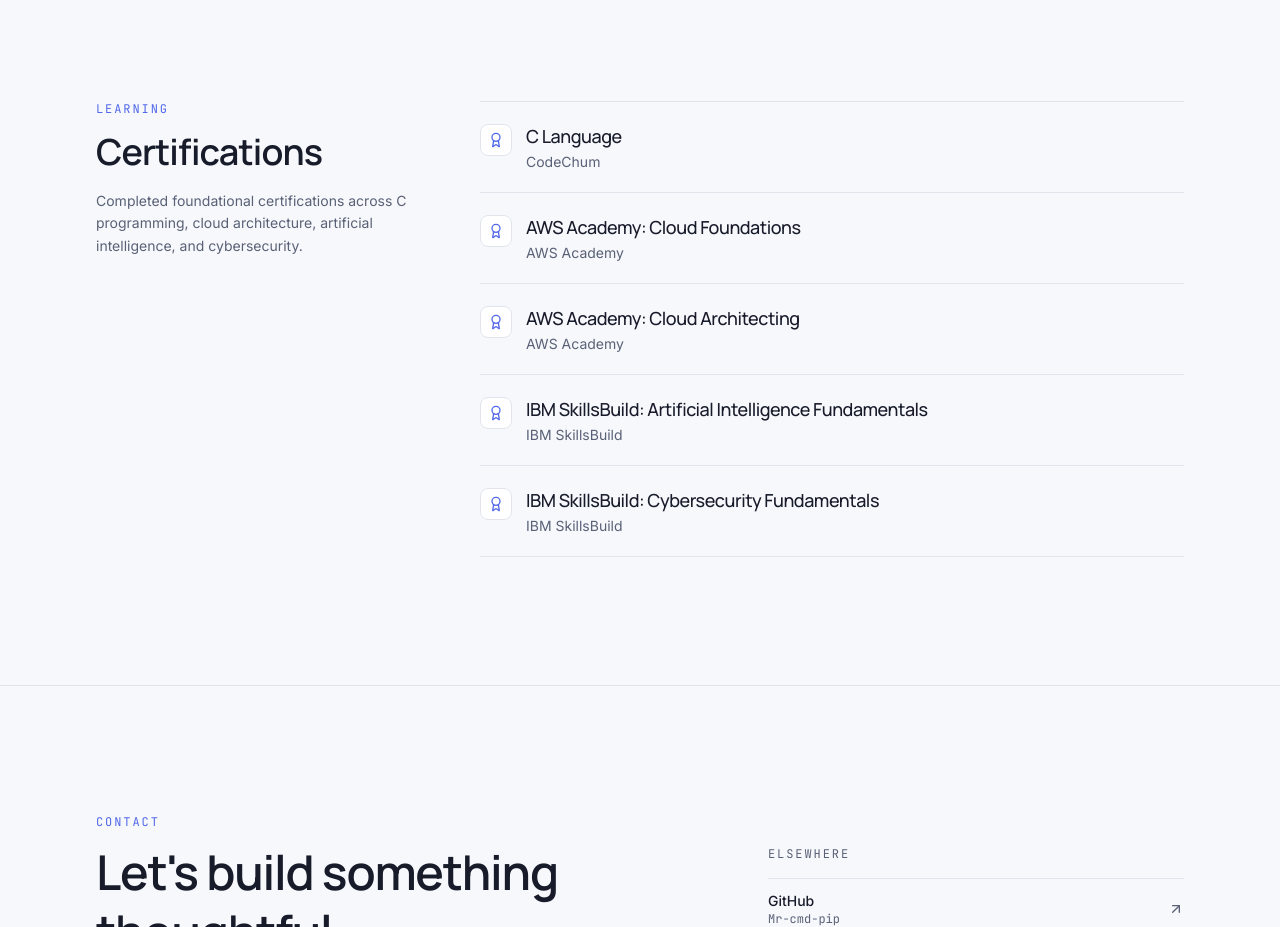
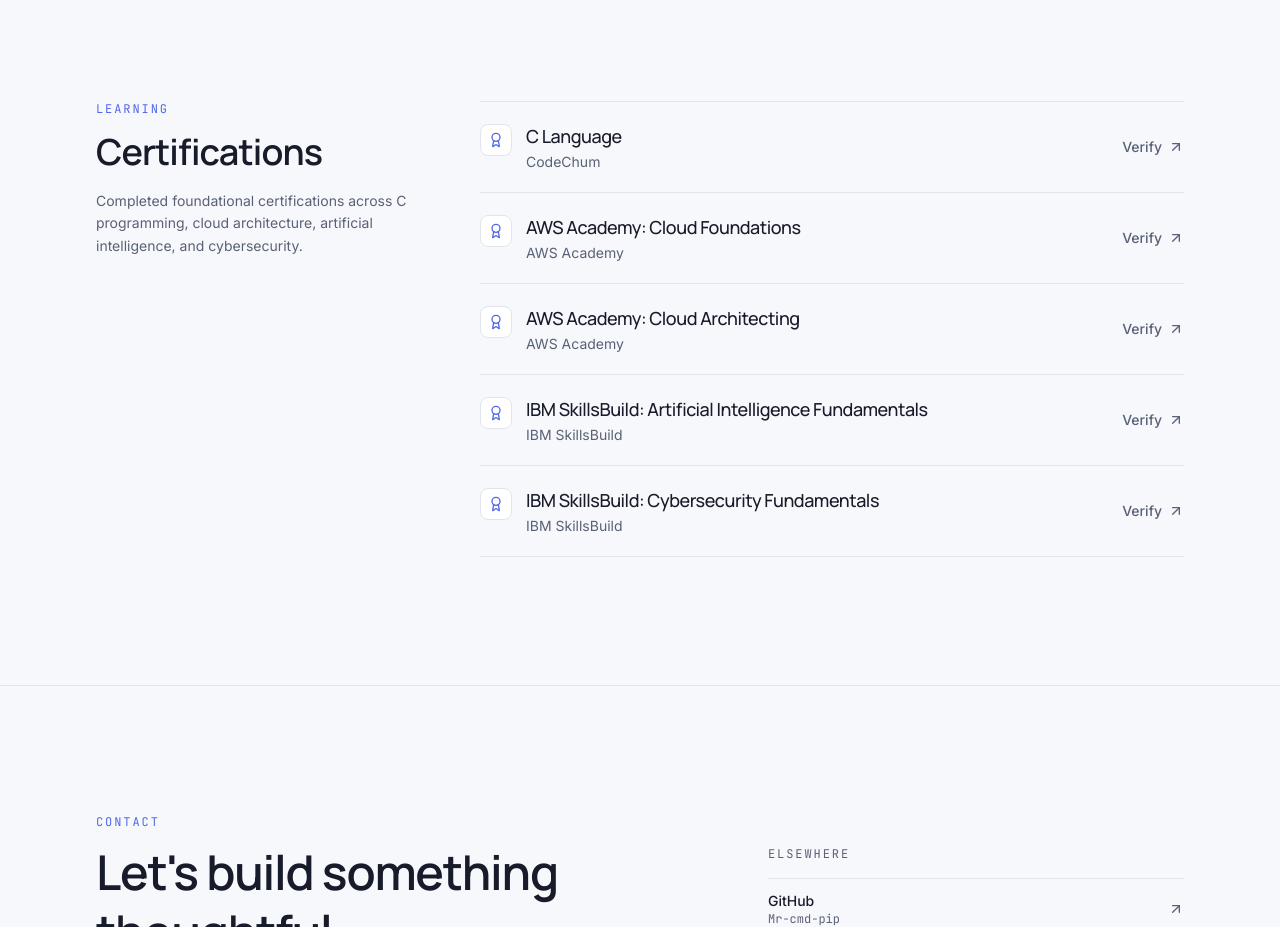
Before and after one commit to Mr-cmd-pip/martus-portfolio, a React (Vite) app: page / in a window 1280 px wide. Shown: the part 3300-4227 px from the top of the page. Built offline with nearby package versions, Linux system fonts and the light colour scheme.

Commit message:
update: Add certification verification links

```diff
--- a/src/data/portfolio.js
+++ b/src/data/portfolio.js
@@ -246,40 +246,40 @@ export const siteData = {
       issuer: 'CodeChum',
       // TODO: Add completion date (e.g. '2024') if you want it displayed
       issuedDate: null,
-      // TODO: Add credential verification URL if available
-      credentialUrl: null,
+      credentialUrl:
+        'https://drive.google.com/file/d/1XnJaxuBZxpDH4wBEPZwq_7Cz0-KolWR-/view?usp=sharing',
     },
     {
       title: 'AWS Academy: Cloud Foundations',
       issuer: 'AWS Academy',
       // TODO: Add completion date if desired
       issuedDate: null,
-      // TODO: Add Credly / verification URL if available
-      credentialUrl: null,
+      credentialUrl:
+        'https://www.credly.com/badges/d226a37d-824e-4da5-806d-374ac1359b23/public_url',
     },
     {
       title: 'AWS Academy: Cloud Architecting',
       issuer: 'AWS Academy',
       // TODO: Add completion date if desired
       issuedDate: null,
-      // TODO: Add Credly / verification URL if available
-      credentialUrl: null,
+      credentialUrl:
+        'https://www.credly.com/badges/bb62bfee-a774-4d82-8bb0-a34bfc7ba101/public_url',
     },
     {
       title: 'IBM SkillsBuild: Artificial Intelligence Fundamentals',
       issuer: 'IBM SkillsBuild',
       // TODO: Add completion date if desired
       issuedDate: null,
-      // TODO: Add Credly / verification URL if available
-      credentialUrl: null,
+      credentialUrl:
+        'https://www.credly.com/badges/ce69b835-dbe0-4724-852f-4b79fa6b0268/public_url',
     },
     {
       title: 'IBM SkillsBuild: Cybersecurity Fundamentals',
       issuer: 'IBM SkillsBuild',
       // TODO: Add completion date if desired
       issuedDate: null,
-      // TODO: Add Credly / verification URL if available
-      credentialUrl: null,
+      credentialUrl:
+        'https://www.credly.com/badges/ab38ba39-53f3-4472-b031-18eb32a74a91/public_url',
     },
   ],
 
```
